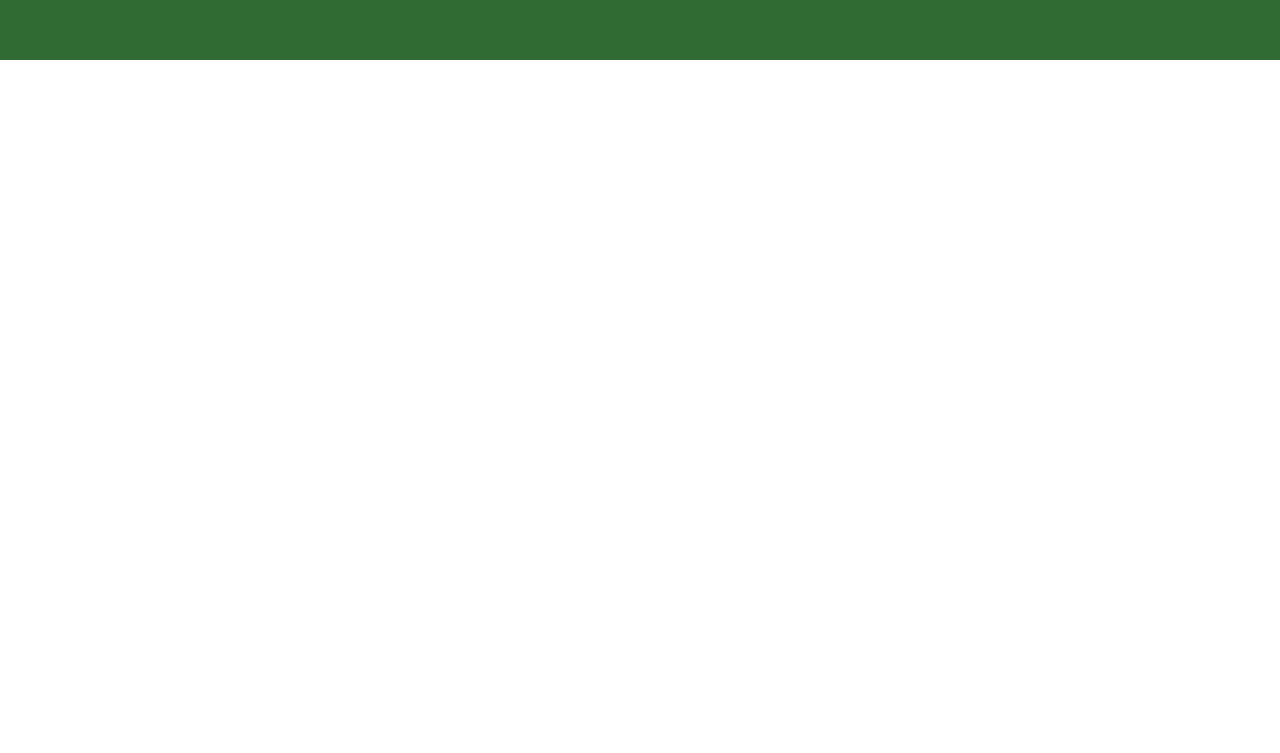
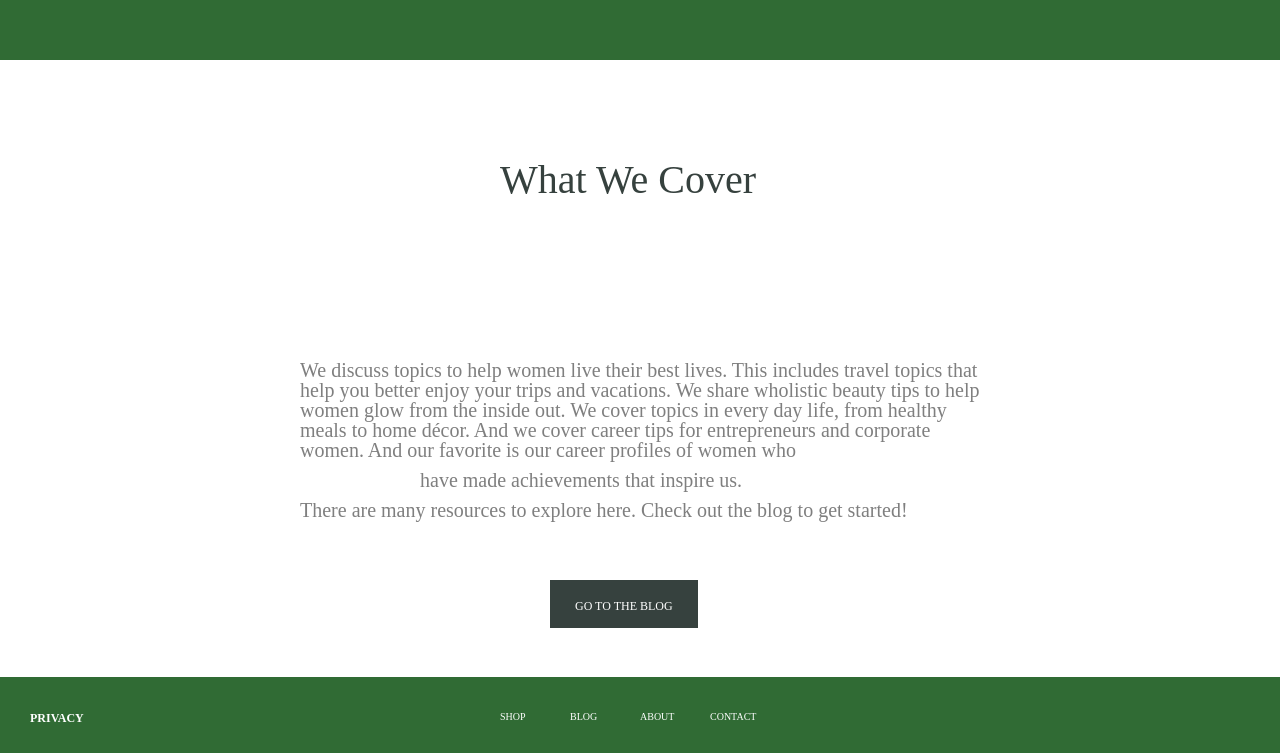
Before and after one commit to GogaTsk/lesson8, a plain HTML site: page index.html in a window 1280 px wide. Shown: the part 888-1641 px from the top of the page. Before the commit the page ends 948 px from the top, so only its background shows below. Drawn offline with Linux system fonts and the light colour scheme.

Commit message:
add footer

```diff
--- a/index.html
+++ b/index.html
@@ -54,9 +54,48 @@
 		<p class="p2edit">
 			Our mission at Illuminated is to be a place for all women to feel at home. We provide empowering content and stories that inspire, uplift, and motivate. We're here to be a place of service and community for women who want more out of life and who are looking for guidance and like-minded thinkers. Welcome, home.
 		</p>
+		</div>
+	</section>
+	<section>
+		<div class="box4">
+			<h2 class="h2edit">
+				What We Cover
+			</h2>
+			<p class="pppe">
+				We discuss topics to help women live their best lives. This includes travel topics that help you better enjoy your trips and vacations. We share wholistic beauty tips to help women glow from the inside out. We cover topics in every day life, from healthy meals to home décor. And we cover career tips for entrepreneurs and corporate women. And our favorite is our career profiles of women who
+			</p>
+			<p class="pxe">
+				have made achievements that inspire us.
+			</p>
+			<p class="pxe2">
+				There are many resources to explore here. Check out the blog to get started!
+			</p>
 
+			<div class="pppe2">
+				<p class="pppe3">
+				 GO TO THE BLOG
+			</p>
+		</div>
+	</section>
+	<footer>
+		<div class="box5">
+			<p class="fedit">
+				PRIVACY
+			</p>
+			<p class="fedit2">
+				SHOP
+			</p>
+			<p class="fedit3">
+				BLOG
+			</p>
+			<p class="fedit4">
+				ABOUT
+			</p>
+			<p class="fedit5">
+				CONTACT
+			</p>
 
 		</div>
-	</section>
+	</footer>
 </body>
 </html>
--- a/styles/main.css
+++ b/styles/main.css
@@ -185,3 +185,122 @@
 	top: 300px;
 
 }
+
+.box4{
+	position: relative;
+	width: 1406px;
+ 	height: 617px;
+ 	background-color: white;
+}
+
+.h2edit{
+	position: absolute;
+	color: #36413E;
+	font-size: 40px;
+	left: 500px;
+	top: 100px;
+
+
+
+}
+
+.pppe{
+	position: absolute;
+	width: 696px;
+	height: 247px;
+	color: #7F7F7F;
+	font-size: 20px;
+	left: 300px;
+	top: 300px;
+
+}
+
+.pxe{
+	position: absolute;
+	width: 696px;
+	height: 247px;
+	color: #7F7F7F;
+	font-size: 20px;
+	left: 420px;
+	top: 410px;
+}
+
+.pxe2{
+	position: absolute;
+	width: 696px;
+	height: 247px;
+	color: #7F7F7F;
+	font-size: 20px;
+	left: 300px;
+	top: 440px;
+}
+
+
+.pppe2{
+	position: absolute;
+	width: 148px;
+	height: 48px;
+	background-color: #36413E;
+	color: white;
+	font-size: 12px;
+	left: 550px;
+	top: 520px;
+
+}
+
+
+.pppe3{
+	position: absolute;
+	color: white;
+	font-size: 12px;
+	top: 20px;
+	left: 25px;
+}
+
+.box5{
+	position: relative;
+	width: 1406px;
+	height: 76px;
+	background-color: #306B34;
+}
+
+.fedit{
+	position: absolute;
+	color: white;
+	font-size: 12px;
+	font-weight: bold;
+	top: 35px;
+	left: 30px;
+}
+
+.fedit2{
+	position: absolute;
+	color: white;
+	font-size: 10px;
+	top: 35px;
+	left: 500px;
+}
+
+.fedit3{
+	position: absolute;
+	color: white;
+	font-size: 10px;
+	top: 35px;
+	left: 570px;
+}
+
+.fedit4{
+	position: absolute;
+	color: white;
+	font-size: 10px;
+	top: 35px;
+	left: 640px;
+}
+
+.fedit5{
+	position: absolute;
+	color: white;
+	font-size: 10px;
+	top: 35px;
+	left: 710px;
+}
```
